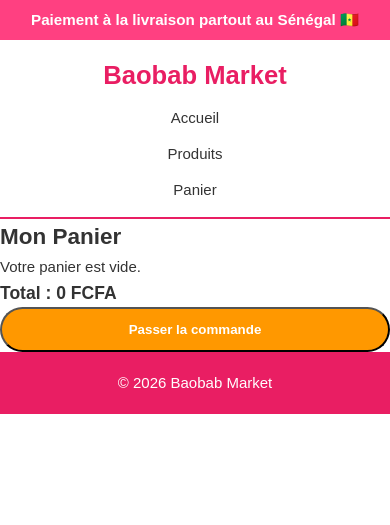
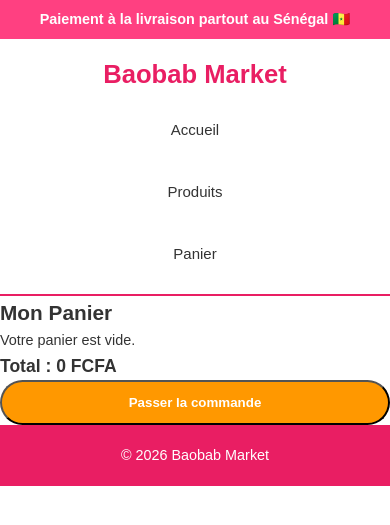
Before and after one commit to IbraDiagne/baobab-market, a PHP site: page /frontend/panier.html in a window 390 px wide. Shown: the top 525 px of the page. Run offline with PHP 8.4, Linux system fonts and the light colour scheme.

Commit message:
Amelioration responsive niveau professionnel

```diff
--- a/assets/css/header.css
+++ b/assets/css/header.css
@@ -72,3 +72,32 @@ ROLE :
         align-items: center;
     }
 }
+
+
+
+/* =====================================================
+   MENU MOBILE AMÉLIORÉ
+===================================================== */
+
+@media (max-width: 768px) {
+
+    .navbar {
+        flex-direction: column;
+        align-items: center;
+    }
+
+    .nav-links {
+        width: 100%;
+        text-align: center;
+    }
+
+    .nav-links li {
+        width: 100%;
+        padding: 8px 0;
+    }
+
+    .nav-links li a {
+        display: block;
+        width: 100%;
+    }
+}
--- a/assets/css/style.css
+++ b/assets/css/style.css
@@ -145,3 +145,44 @@ a {
         padding: 6rem 3rem;
     }
 }
+/* =====================================================
+   AMÉLIORATIONS RESPONSIVE PRO
+===================================================== */
+
+/* Empêche tout débordement horizontal */
+body {
+    overflow-x: hidden;
+}
+
+/* Images toujours adaptatives */
+img {
+    max-width: 100%;
+    height: auto;
+    display: block;
+}
+
+/* Conteneur central intelligent */
+.container {
+    width: 100%;
+    max-width: 1300px;
+    margin: auto;
+    padding: 0 20px;
+}
+
+/* Typographie fluide moderne */
+h1 {
+    font-size: clamp(1.5rem, 4vw, 2.5rem);
+}
+
+h2 {
+    font-size: clamp(1.3rem, 3vw, 2rem);
+}
+
+p {
+    font-size: clamp(0.9rem, 2vw, 1rem);
+}
+
+/* Boutons optimisés tactile (mobile) */
+button {
+    min-height: 44px; /* recommandé par Apple */
+}
```
Also changed, not shown: assets/css/products.css (+29 -0 lines).
